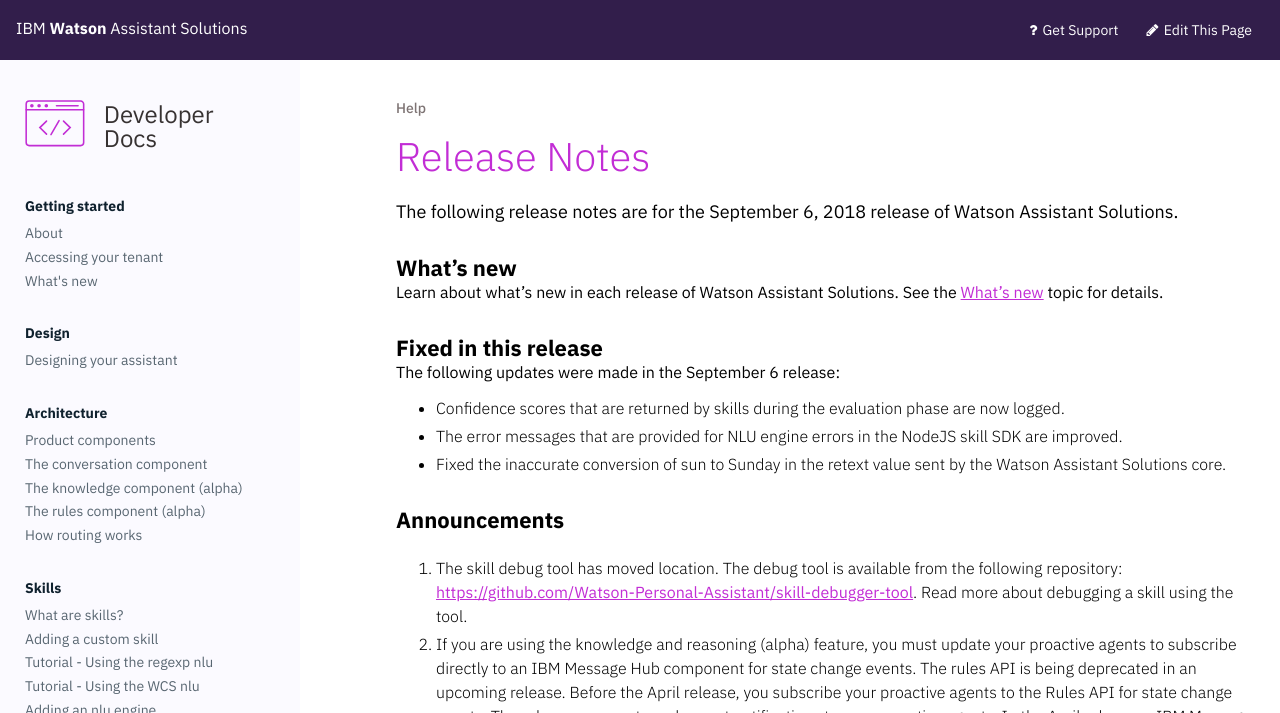
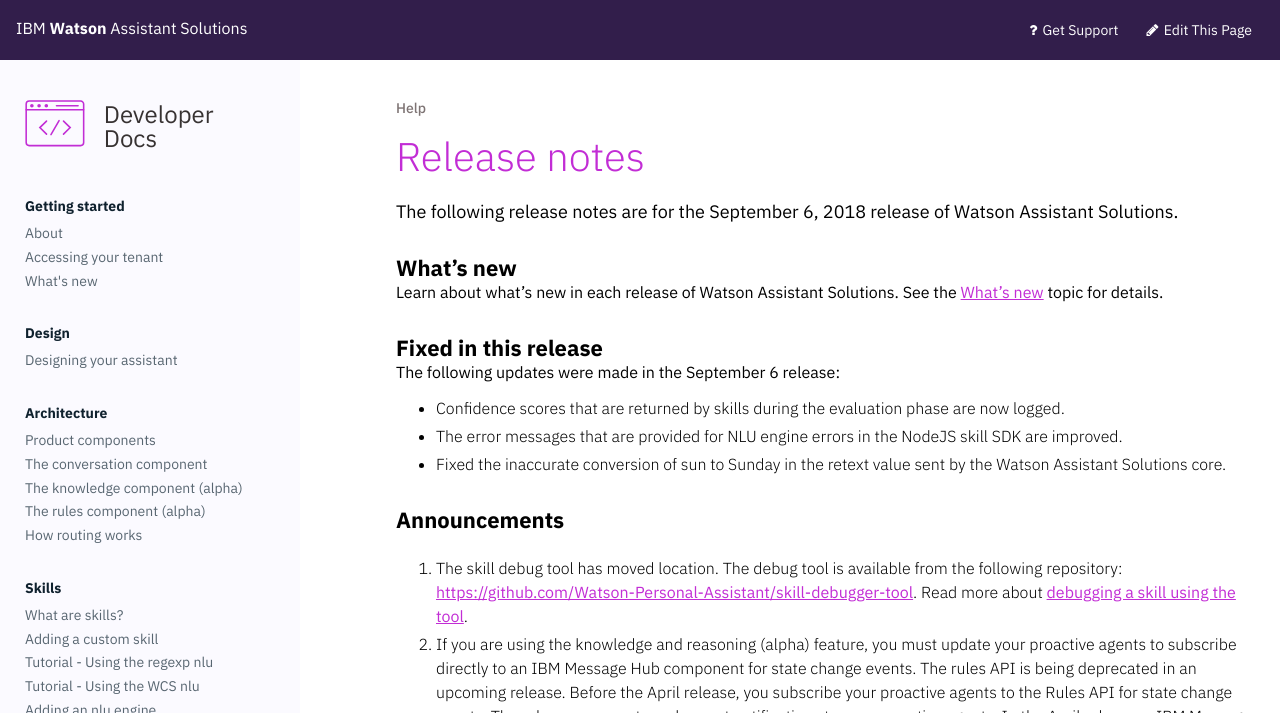
Before and after one commit to Watson-Personal-Assistant/developer, a Jekyll site: the page built from _content/get-help/release_notes.md, in a window 1280 px wide. Shown: the top 713 px of the page. Built offline with Jekyll 4.4.1, drawn with Linux system fonts in a browser that asks for light colours; some web fonts are replaced; some of the changed lines change nothing that is shown.

Commit message:
fix links

```diff
--- a/_content/get-help/release_notes.md
+++ b/_content/get-help/release_notes.md
@@ -1,12 +1,12 @@
 ---
-title: Release Notes
+title: Release notes
 weight: 20
 ---
 
 The following release notes are for the September 6, 2018 release of Watson Assistant Solutions.
 
 ### What's new
-Learn about what's new in each release of Watson Assistant Solutions.  See the [What's new]() topic for details.
+Learn about what's new in each release of Watson Assistant Solutions.  See the [What's new]({{site.baseurl}}/get-started/whats_new) topic for details.
 
 ### Fixed in this release
 
@@ -17,10 +17,10 @@
 
 ### Announcements
 
-1.	The skill debug tool has moved location.  The debug tool is available from the following repository: [https://github.com/Watson-Personal-Assistant/skill-debugger-tool](https://github.com/Watson-Personal-Assistant/skill-debugger-tool). Read more about debugging a skill using the tool.
+1.	The skill debug tool has moved location.  The debug tool is available from the following repository: [https://github.com/Watson-Personal-Assistant/skill-debugger-tool](https://github.com/Watson-Personal-Assistant/skill-debugger-tool). Read more about [debugging a skill using the tool]({{site.baseurl}}/skill/debugging_a_skill/).
 2. If you are using the knowledge and reasoning (alpha) feature, you must update your proactive agents to subscribe directly to an IBM Message Hub component for state change events. The rules API is being deprecated in an upcoming release. Before the April release, you subscribe your proactive agents to the Rules API for state change events. The rules component sends event notifications to your proactive agents.  In the April release, a IBM Message Hub component is made available and you must update your proactive agents to subscribe directly to the Message Hub for state change events.
-3. Your skills must perform NLU evaluations at the skill level.  The evaluation by the core is deprecated in the September release. For more information about how to configure skills to perform NLU evaluation, see [Reconfiguring skills to handle NLU evaluations](https://watson-personal-assistant.github.io/developer/further-topics/reconfigure_skill/).
-4. The `/logging` API endpoint is being deprecated in an upcoming release.  Instead, use the `/management/logging` endpoint to enable and disable the logging of personal information (PI).  For instructions, see [Logging personal information](https://watson-personal-assistant.github.io/developer/further-topics/set_pi/).
+3. Your skills must perform NLU evaluations at the skill level.  The evaluation by the core is deprecated in the September release. For more information about how to configure skills to perform NLU evaluation, see [Reconfiguring skills to handle NLU evaluations](h{{site.baseurl}}/further-topics/reconfigure_skill/).
+4. The `/logging` API endpoint is being deprecated in an upcoming release.  Instead, use the `/management/logging` endpoint to enable and disable the logging of personal information (PI).  For instructions, see [Logging personal information]({{site.baseurl}}/further-topics/set_pi/).
 
 ### Known issues
 
```
